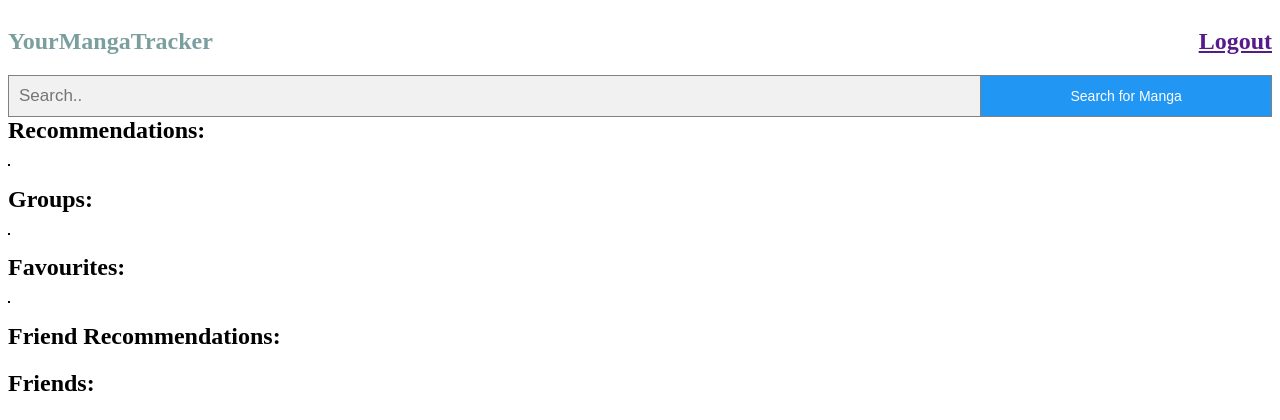
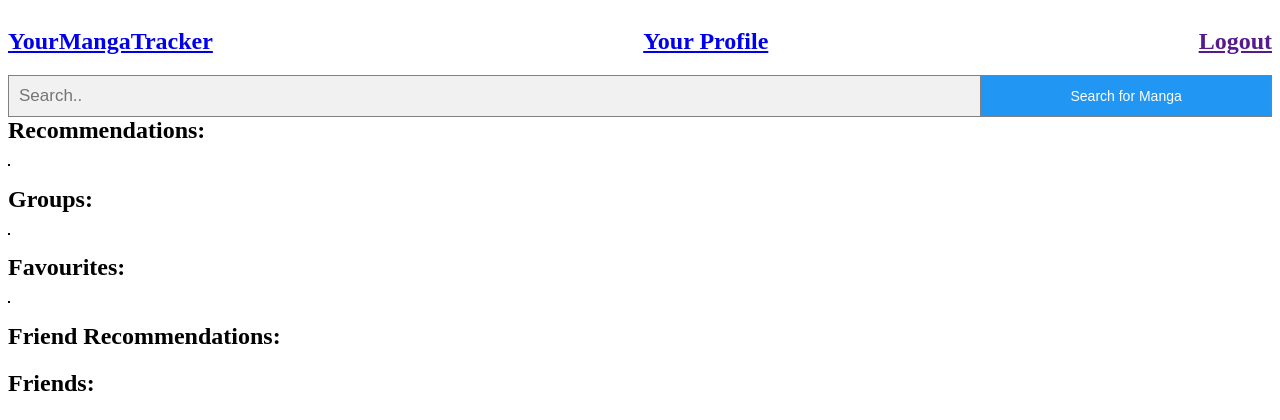
Before and after one commit to ochxco/teamnojeb8, a Python web app: template templates/homepage.html in a window 1280 px wide. Shown: the top 420 px of the page. Run offline with Jinja, Linux system fonts and the light colour scheme; the template is opened without the code that fills it, so the values that code supplies are empty; some libraries are stand-ins or nearby versions.

Commit message:
buttons for going back to homepage and to accessing your profile

```diff
--- a/templates/homepage.html
+++ b/templates/homepage.html
@@ -9,7 +9,8 @@
   </head>
   <body>
     <div class= 'header'>
-      <h2> YourMangaTracker </h2>
+      <h2> <a href='/homepage'> YourMangaTracker </a> </h2>
+      <h2> <a href="/profile"> Your Profile </a> </h2>
       <h2>  <a href={{logout}}>Logout</a> </h2>
     </div>
     <form method=POST action="/search">
```
